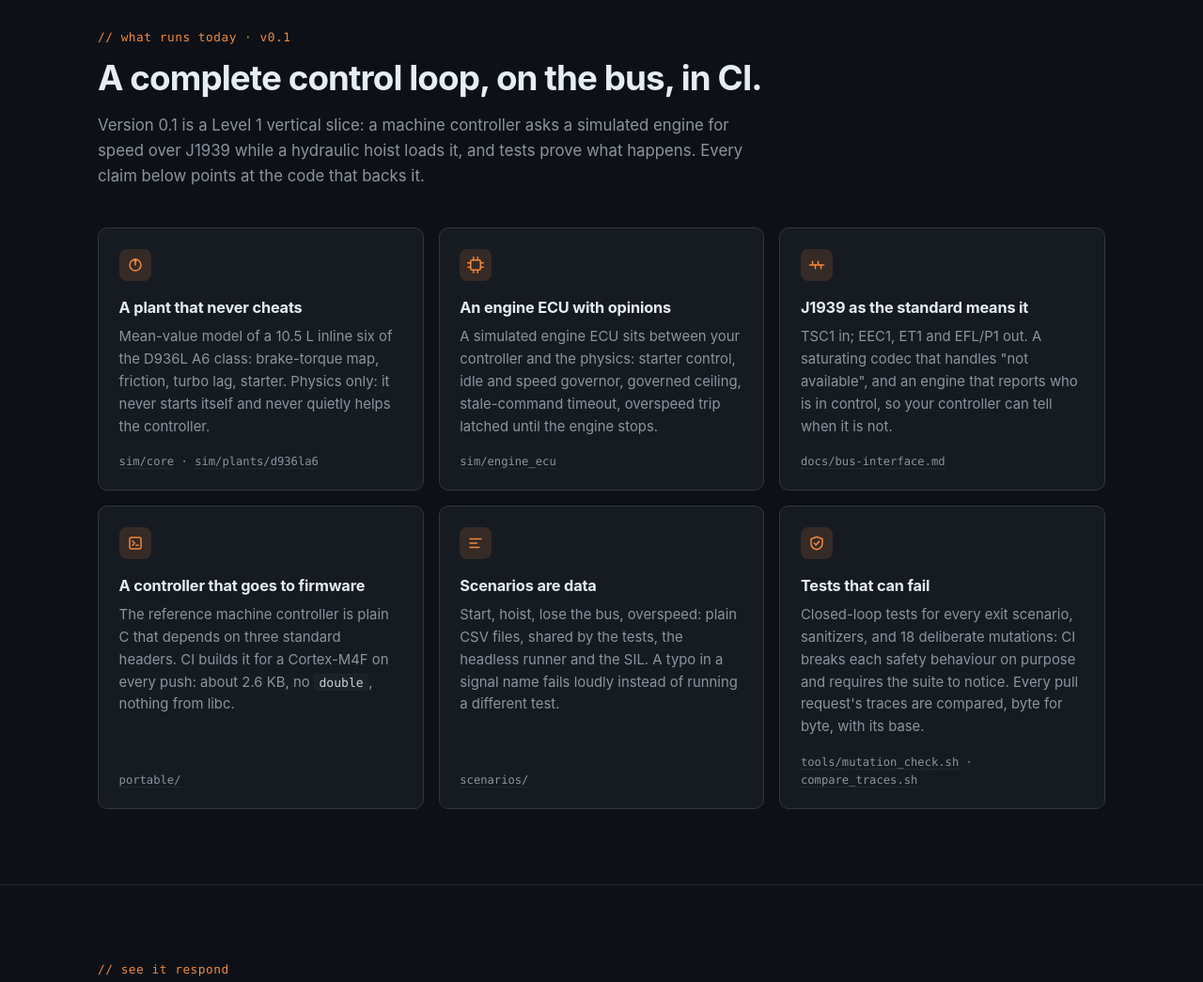
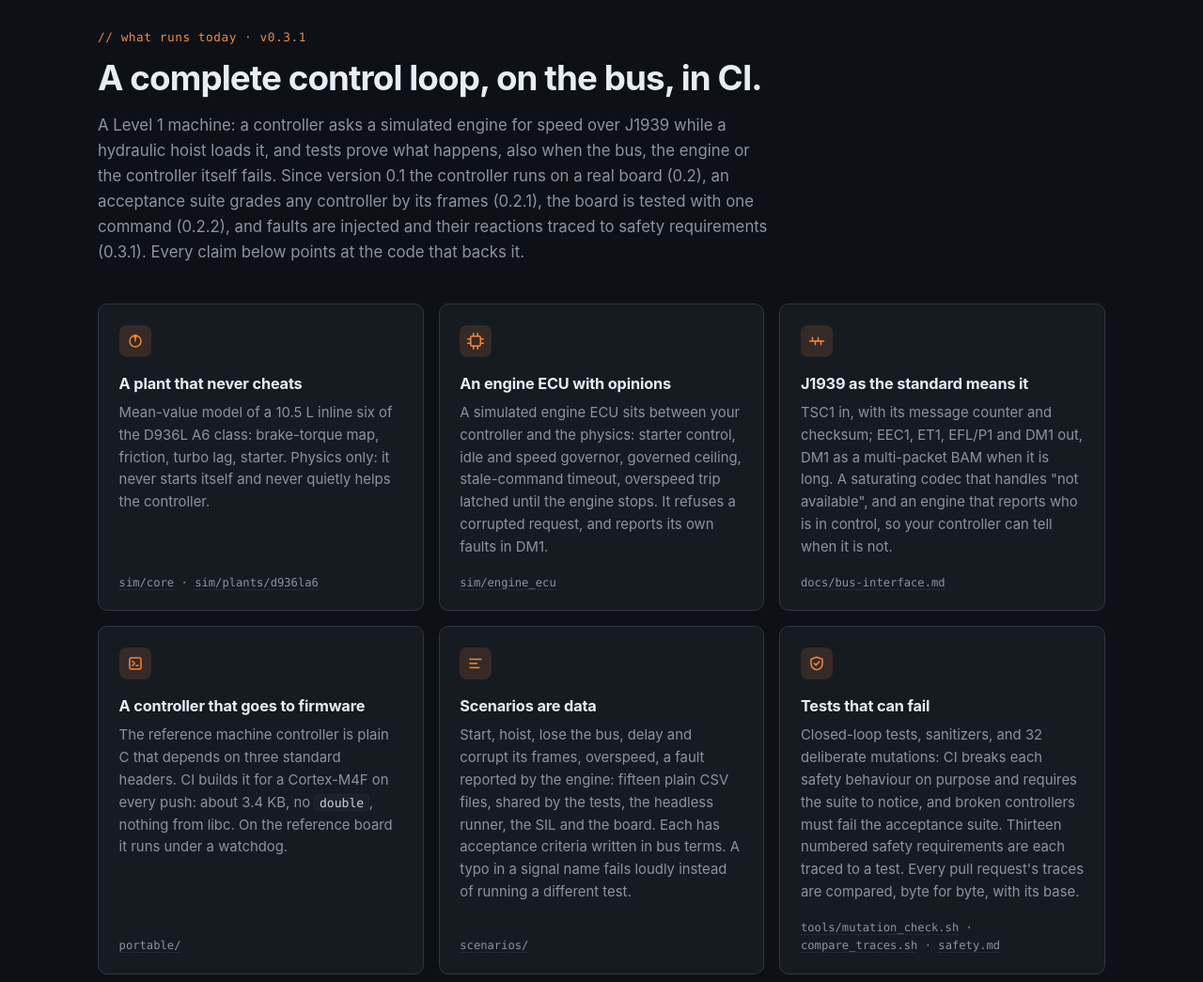
Before and after one commit to Open-Heavy-Machinery/open-heavy-machinery.github.io, a plain HTML site: page open-crank/index.html in a window 1280 px wide. Shown: the part 1400-2445 px from the top of the page at 94% size. Drawn offline with Linux system fonts and the light colour scheme.

Commit message:
open-crank page: 'what runs today' brought to v0.3.1
The section still said v0.1 (18 mutations, 2.6 KB, no faults). Now v0.3.1:
the board, the acceptance suite, the TSC1 checksum, DM1/BAM, the watchdog,
fifteen scenarios, 32 mutations, about 3.4 KB, safety requirements.

Assisted by: Claude Opus 5.5

```diff
--- a/open-crank/index.html
+++ b/open-crank/index.html
@@ -106,9 +106,9 @@
 
     <section id="today" aria-labelledby="today-h">
       <div class="wrap">
-        <div class="kicker">// what runs today · v0.1</div>
+        <div class="kicker">// what runs today · v0.3.1</div>
         <h2 id="today-h">A complete control loop, on the bus, in CI.</h2>
-        <p class="intro">Version 0.1 is a Level 1 vertical slice: a machine controller asks a simulated engine for speed over J1939 while a hydraulic hoist loads it, and tests prove what happens. Every claim below points at the code that backs it.</p>
+        <p class="intro">A Level 1 machine: a controller asks a simulated engine for speed over J1939 while a hydraulic hoist loads it, and tests prove what happens, also when the bus, the engine or the controller itself fails. Since version 0.1 the controller runs on a real board (0.2), an acceptance suite grades any controller by its frames (0.2.1), the board is tested with one command (0.2.2), and faults are injected and their reactions traced to safety requirements (0.3.1). Every claim below points at the code that backs it.</p>
         <div class="grid">
           <article class="card">
             <div class="ico" aria-hidden="true"><svg width="18" height="18" viewBox="0 0 24 24" fill="none" stroke="currentColor" stroke-width="2" stroke-linecap="round"><circle cx="12" cy="12" r="8"/><path d="M12 12V5"/><circle cx="12" cy="5" r="1.5" fill="currentColor"/></svg></div>
@@ -119,32 +119,32 @@
           <article class="card">
             <div class="ico" aria-hidden="true"><svg width="18" height="18" viewBox="0 0 24 24" fill="none" stroke="currentColor" stroke-width="2" stroke-linecap="round"><rect x="5" y="5" width="14" height="14" rx="2"/><path d="M9 1v4M15 1v4M9 19v4M15 19v4M1 9h4M1 15h4M19 9h4M19 15h4"/></svg></div>
             <h3>An engine ECU with opinions</h3>
-            <p>A simulated engine ECU sits between your controller and the physics: starter control, idle and speed governor, governed ceiling, stale-command timeout, overspeed trip latched until the engine stops.</p>
+            <p>A simulated engine ECU sits between your controller and the physics: starter control, idle and speed governor, governed ceiling, stale-command timeout, overspeed trip latched until the engine stops. It refuses a corrupted request, and reports its own faults in DM1.</p>
             <div class="where"><a href="https://github.com/Open-Heavy-Machinery/open-crank/tree/main/sim/engine_ecu">sim/engine_ecu</a></div>
           </article>
           <article class="card">
             <div class="ico" aria-hidden="true"><svg width="18" height="18" viewBox="0 0 24 24" fill="none" stroke="currentColor" stroke-width="2" stroke-linecap="round"><path d="M2 12h20"/><path d="M6 12V7M10 12v5M14 12V7M18 12v5"/></svg></div>
             <h3>J1939 as the standard means it</h3>
-            <p>TSC1 in; EEC1, ET1 and EFL/P1 out. A saturating codec that handles "not available", and an engine that reports who is in control, so your controller can tell when it is not.</p>
+            <p>TSC1 in, with its message counter and checksum; EEC1, ET1, EFL/P1 and DM1 out, DM1 as a multi-packet BAM when it is long. A saturating codec that handles "not available", and an engine that reports who is in control, so your controller can tell when it is not.</p>
             <div class="where"><a href="https://github.com/Open-Heavy-Machinery/open-crank/blob/main/docs/bus-interface.md">docs/bus-interface.md</a></div>
           </article>
           <article class="card">
             <div class="ico" aria-hidden="true"><svg width="18" height="18" viewBox="0 0 24 24" fill="none" stroke="currentColor" stroke-width="2" stroke-linecap="round" stroke-linejoin="round"><rect x="4" y="4" width="16" height="16" rx="2"/><path d="M8 9l3 3-3 3M13 15h3"/></svg></div>
             <h3>A controller that goes to firmware</h3>
-            <p>The reference machine controller is plain C that depends on three standard headers. CI builds it for a Cortex-M4F on every push: about 2.6 KB, no <code>double</code>, nothing from libc.</p>
+            <p>The reference machine controller is plain C that depends on three standard headers. CI builds it for a Cortex-M4F on every push: about 3.4 KB, no <code>double</code>, nothing from libc. On the reference board it runs under a watchdog.</p>
             <div class="where"><a href="https://github.com/Open-Heavy-Machinery/open-crank/tree/main/portable">portable/</a></div>
           </article>
           <article class="card">
             <div class="ico" aria-hidden="true"><svg width="18" height="18" viewBox="0 0 24 24" fill="none" stroke="currentColor" stroke-width="2" stroke-linecap="round"><path d="M4 6h16M4 12h10M4 18h13"/></svg></div>
             <h3>Scenarios are data</h3>
-            <p>Start, hoist, lose the bus, overspeed: plain CSV files, shared by the tests, the headless runner and the SIL. A typo in a signal name fails loudly instead of running a different test.</p>
+            <p>Start, hoist, lose the bus, delay and corrupt its frames, overspeed, a fault reported by the engine: fifteen plain CSV files, shared by the tests, the headless runner, the SIL and the board. Each has acceptance criteria written in bus terms. A typo in a signal name fails loudly instead of running a different test.</p>
             <div class="where"><a href="https://github.com/Open-Heavy-Machinery/open-crank/tree/main/scenarios">scenarios/</a></div>
           </article>
           <article class="card">
             <div class="ico" aria-hidden="true"><svg width="18" height="18" viewBox="0 0 24 24" fill="none" stroke="currentColor" stroke-width="2" stroke-linecap="round" stroke-linejoin="round"><path d="M12 3l8 3v6c0 4.5-3.4 8-8 9-4.6-1-8-4.5-8-9V6z"/><path d="M8.5 12l2.5 2.5 4.5-5"/></svg></div>
             <h3>Tests that can fail</h3>
-            <p>Closed-loop tests for every exit scenario, sanitizers, and 18 deliberate mutations: CI breaks each safety behaviour on purpose and requires the suite to notice. Every pull request's traces are compared, byte for byte, with its base.</p>
-            <div class="where"><a href="https://github.com/Open-Heavy-Machinery/open-crank/blob/main/tools/mutation_check.sh">tools/mutation_check.sh</a> · <a href="https://github.com/Open-Heavy-Machinery/open-crank/blob/main/tools/compare_traces.sh">compare_traces.sh</a></div>
+            <p>Closed-loop tests, sanitizers, and 32 deliberate mutations: CI breaks each safety behaviour on purpose and requires the suite to notice, and broken controllers must fail the acceptance suite. Thirteen numbered safety requirements are each traced to a test. Every pull request's traces are compared, byte for byte, with its base.</p>
+            <div class="where"><a href="https://github.com/Open-Heavy-Machinery/open-crank/blob/main/tools/mutation_check.sh">tools/mutation_check.sh</a> · <a href="https://github.com/Open-Heavy-Machinery/open-crank/blob/main/tools/compare_traces.sh">compare_traces.sh</a> · <a href="https://github.com/Open-Heavy-Machinery/open-crank/blob/main/docs/safety.md">safety.md</a></div>
           </article>
         </div>
       </div>
```
